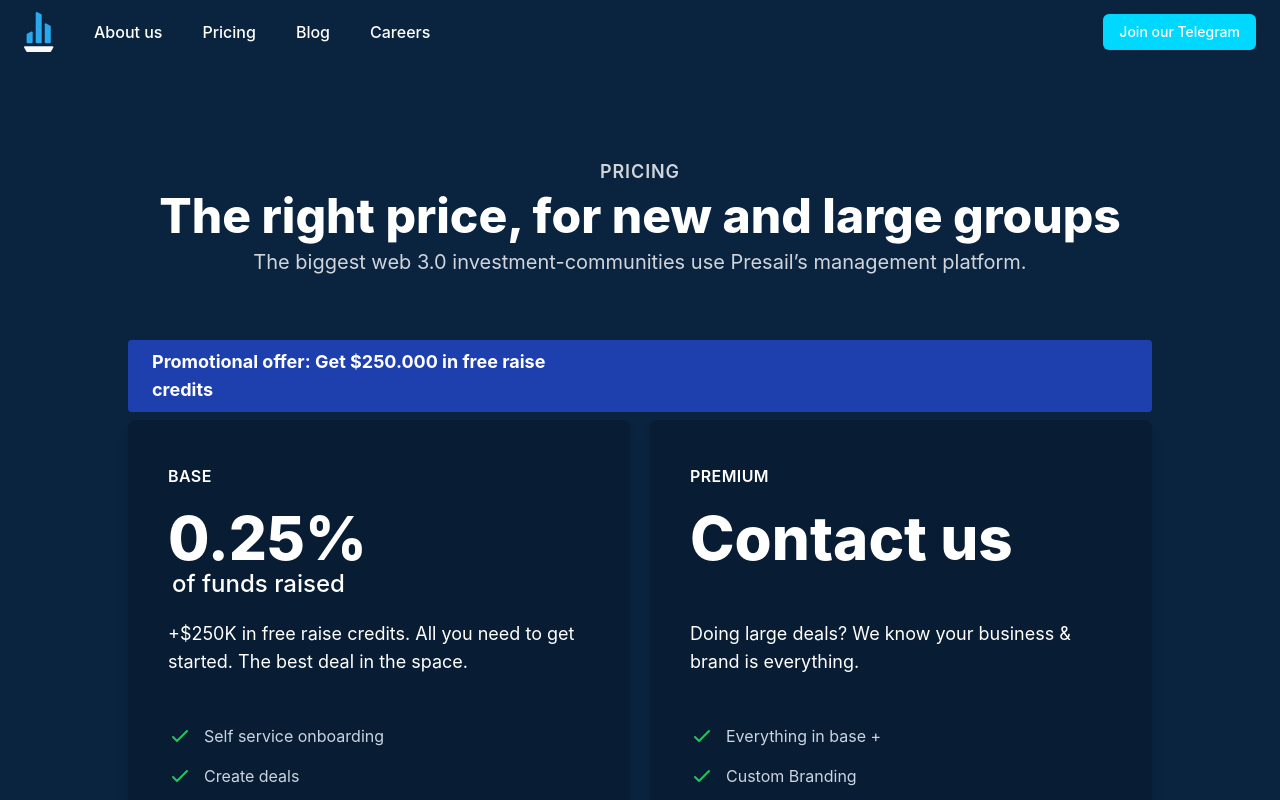
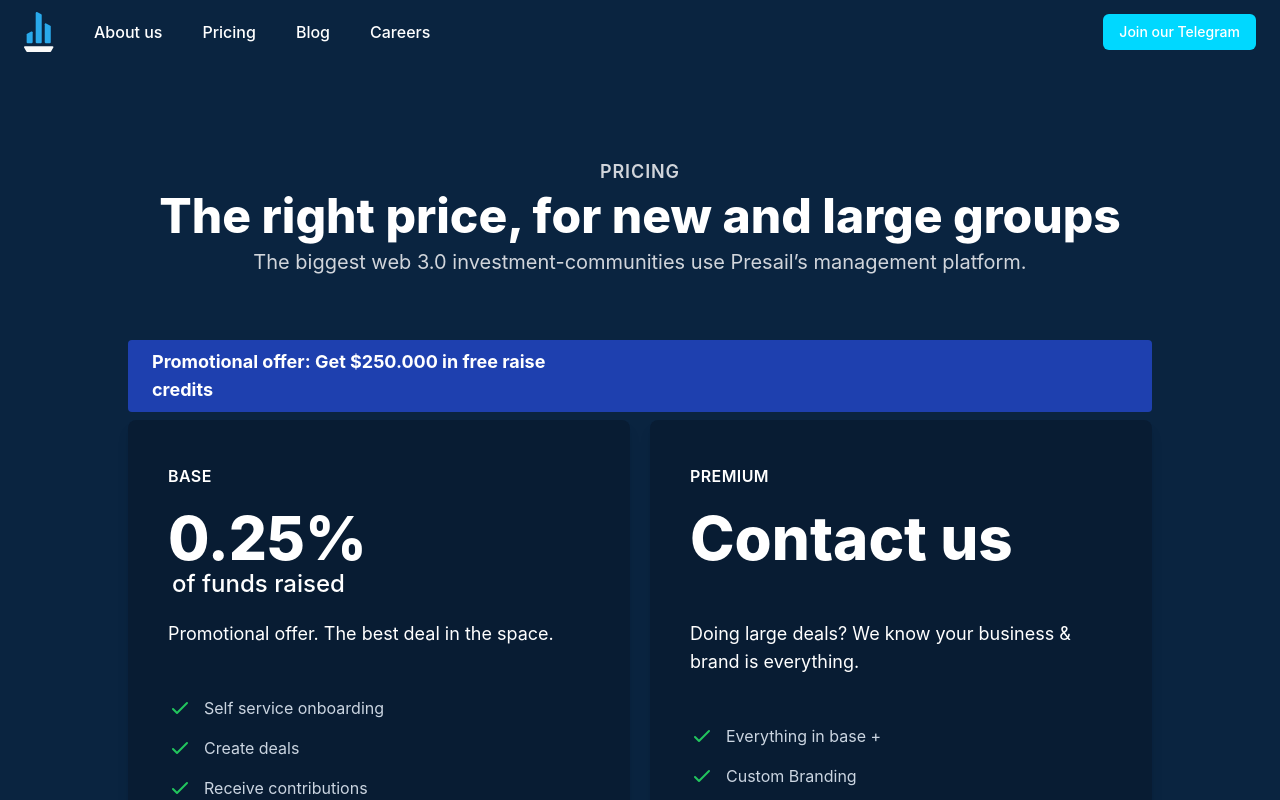
Before and after one commit to datablock-ai/presail-website, a Next.js app: page /pricing in a window 1280 px wide. Shown: the top 800 px of the page. Built offline with nearby package versions, Linux system fonts and the light colour scheme.

Commit message:
update pricing cta

```diff
--- a/components/PricingHero.js
+++ b/components/PricingHero.js
@@ -6,7 +6,7 @@
     href: 'https://t.me/zerocap',
     priceDescription: 'of funds raised',
     priceMonthly: '0.25%',
-    description: '+$250K in free raise credits. All you need to get started. The best deal in the space.',
+    description: 'Promotional offer. The best deal in the space.',
     features: [
       'Self service onboarding',
       'Create deals',
```
